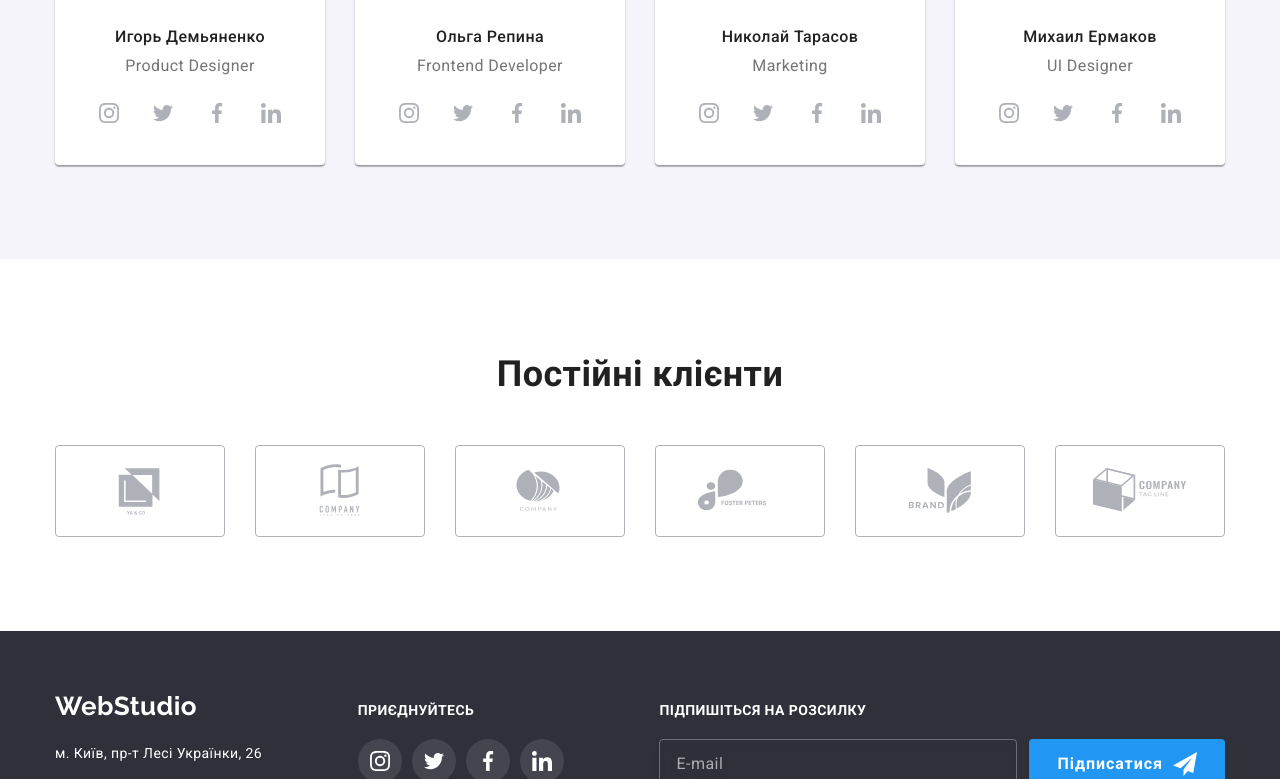
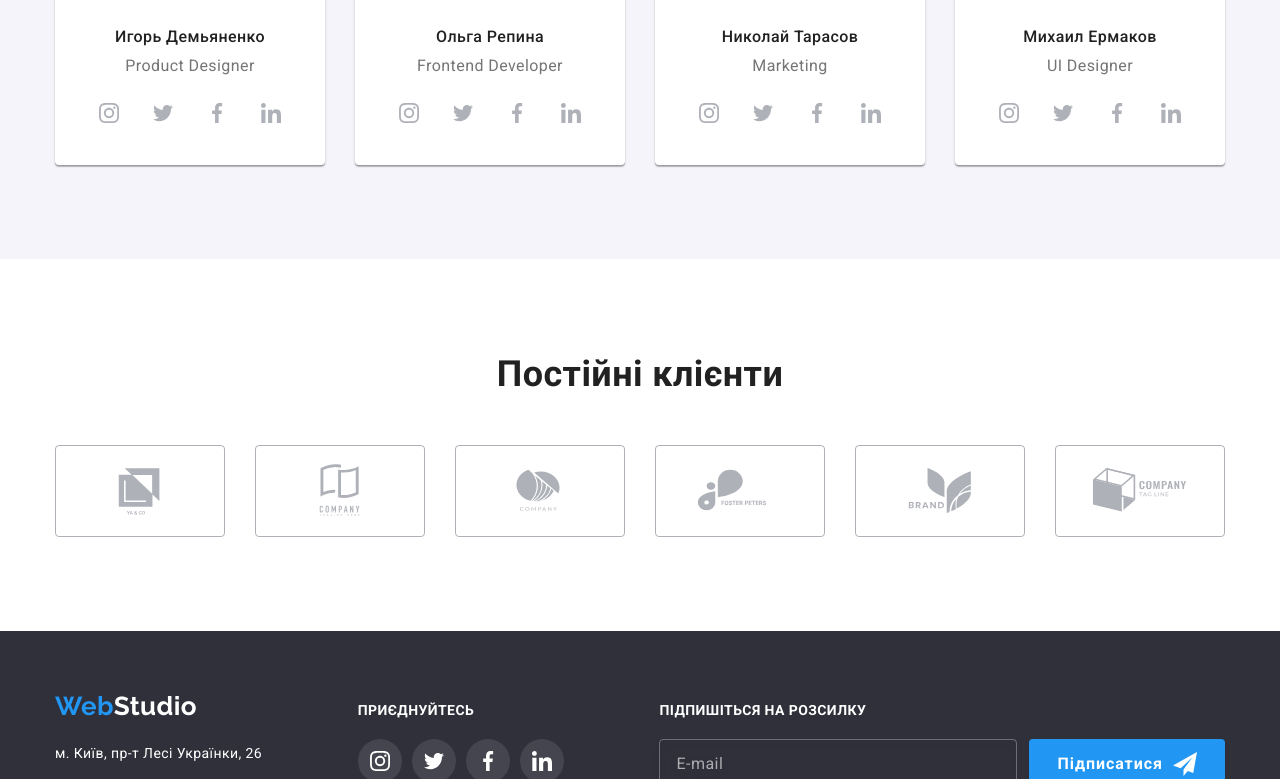
Before and after one commit to DianaAkhmedova/goit-markup-hw-07, a plain HTML site: page index.html in a window 1280 px wide. Shown: the part 2021-2800 px from the top of the page. Drawn offline with nearby package versions, Linux system fonts and the light colour scheme.

Commit message:
add bem__class

```diff
--- a/index.html
+++ b/index.html
@@ -25,7 +25,7 @@
     <header class="header">
       <div class="header__container container">
         <nav class="site-nav">
-          <a href="./index.html" class="logo link"><span class="logo__text">Web</span>Studio</a>
+          <a href="./index.html" class="logo link">Web<span class="logo__text">Studio</span></a>
           <ul class="nav-list list">
             <li class="nav-list__item">
               <a href="./index.html" class="nav-list__link nav-list__link--active link">Студія</a>
@@ -359,8 +359,8 @@
     <footer class="footer">
       <div class="container footer-container">
         <div class="footer-address-wrapper">
-          <a href="./index.html" class="link footer-logo"
-            ><span class="accent-logo">Web</span>Studio</a
+          <a href="./index.html" class="logo footer__logo link"
+            >Web<span class="logo__text logo__text--inverse">Studio</span></a
           >
           <ul class="list footer-list">
             <li class="footer-item">
--- a/sass/layout/_footer.scss
+++ b/sass/layout/_footer.scss
@@ -24,14 +24,10 @@
   justify-content: space-between;
 }
 
-.footer-logo {
+.footer__logo {
   display: block;
+  margin-right: 0;
   margin-bottom: 20px;
-  font-family: var(--secondary-font-family);
-  font-weight: 700;
-  font-size: 26px;
-  line-height: 1.19;
-  color: var(--main-light-color);
 }
 
 .footer-item:not(:last-child) {
--- a/sass/layout/_header.scss
+++ b/sass/layout/_header.scss
@@ -21,11 +21,15 @@
   font-weight: 700;
   font-size: 26px;
   line-height: 1.19;
+  color: var(--accent-color);
+}
+
+.logo__text {
   color: var(--main-dark-color);
 }
 
-.logo__text {
-  color: var(--accent-color);
+.logo__text--inverse {
+  color: var(--main-light-color);
 }
 
 .nav-list {
```
Also changed, not shown: portfolio.html (+3 -3 lines), css/main.css, css/main.min.css, 2 other files.
